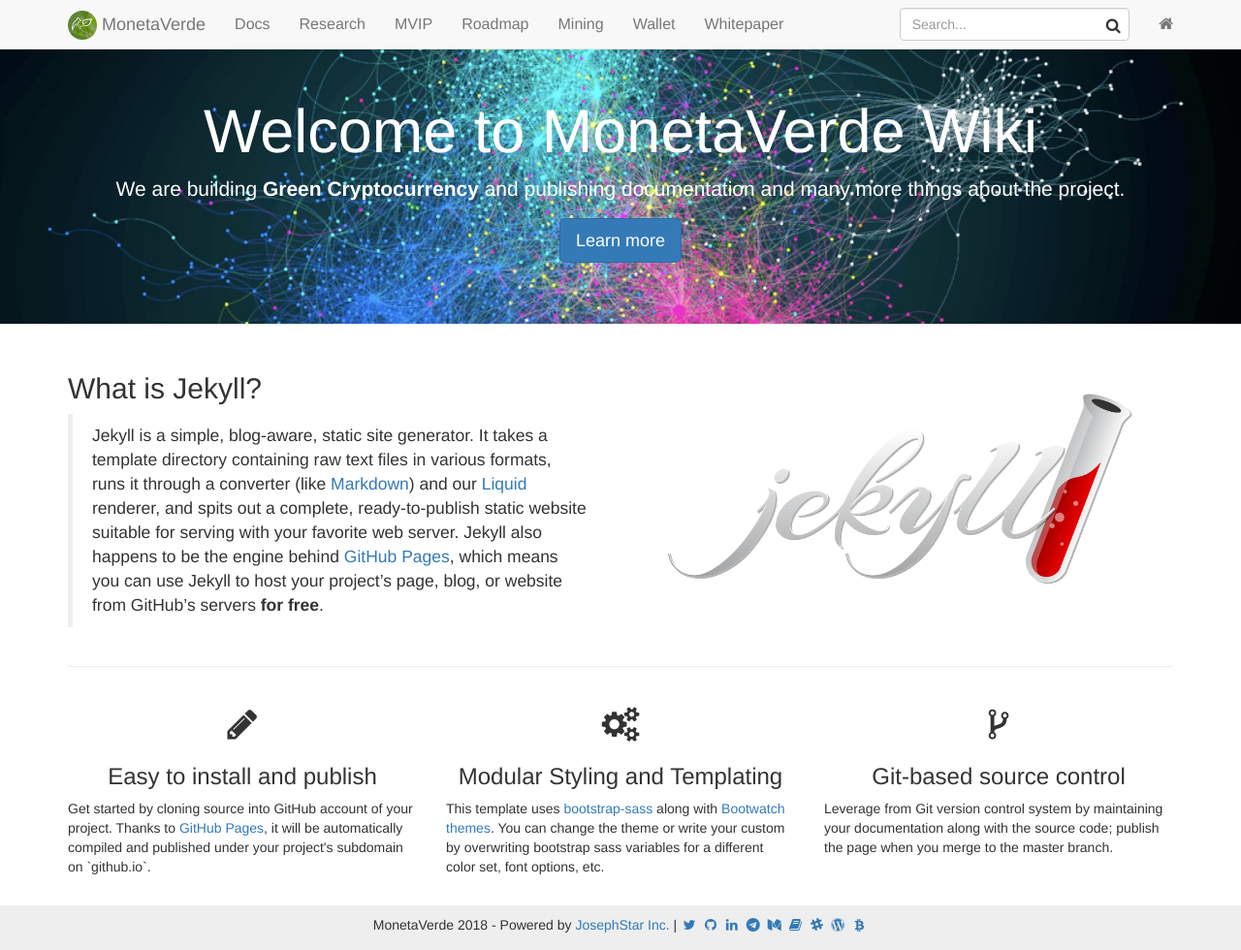
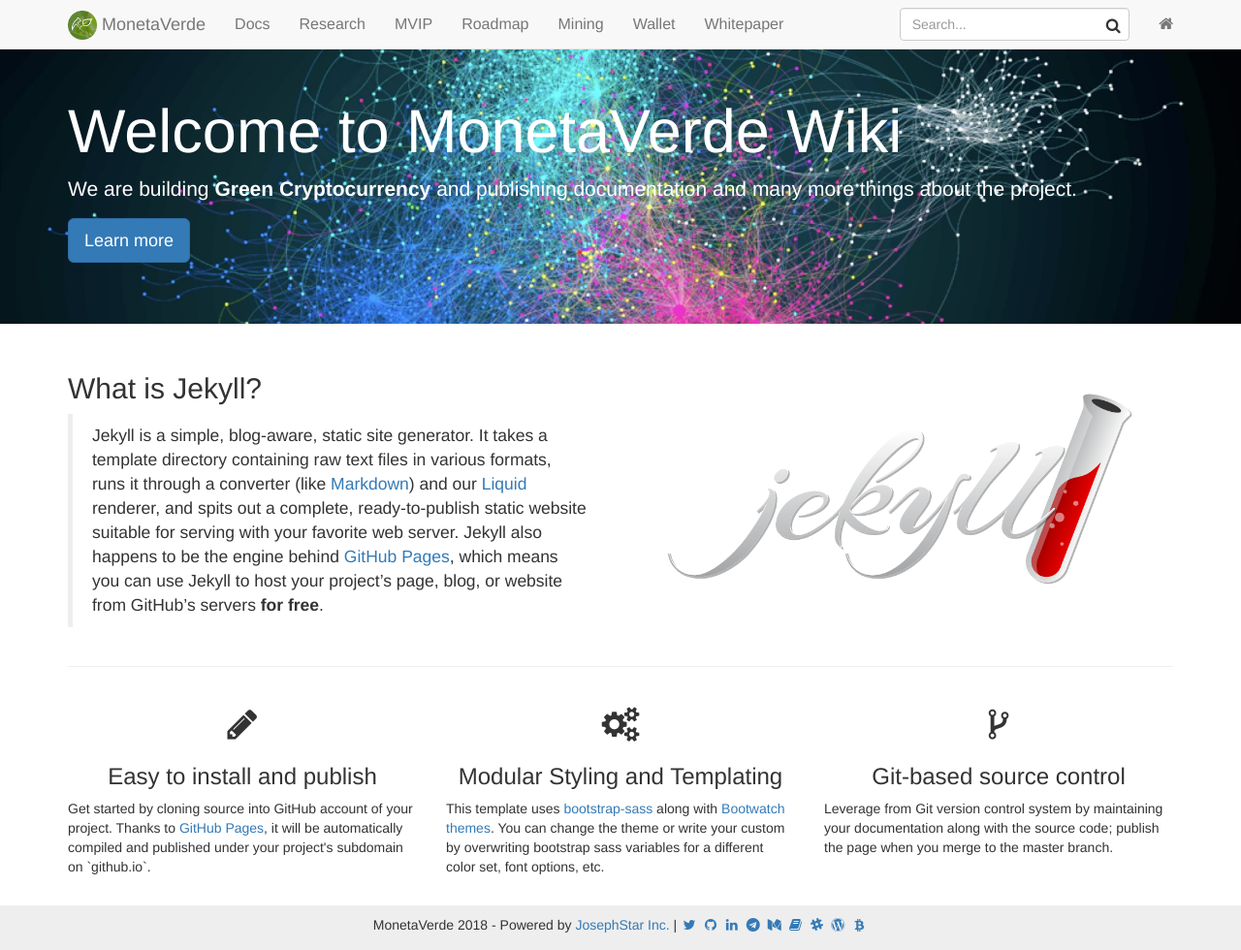
Before and after one commit to ammogcoder/www, a Jekyll site: the page built from index.html, in a window 1280 px wide and 980 px high. Shown: the whole window at 97% size. Built offline with Jekyll 4.4.1, drawn with Linux system fonts in a browser that asks for light colours; nearby versions of some CDN libraries.

Commit message:
Update index.html

```diff
--- a/index.html
+++ b/index.html
@@ -3,8 +3,8 @@
 ---
 
 <div class="header-container jumbotron">
-    <div class="container" align="center">
-        <h1>{{site.description-title}}</h1>
+    <div class="container">
+        <h1 class="center">{{site.description-title}}</h1>
         <p>{{site.description-detail}}</p>
         <p><a class="btn btn-primary btn-lg" href="{{ "/docs/home/" | prepend: site.baseurl }}" role="button">Learn more</a></p>
     </div>
```
